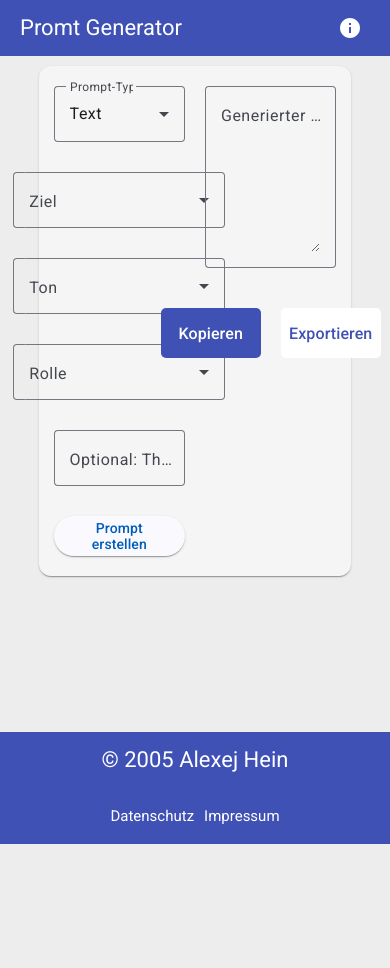
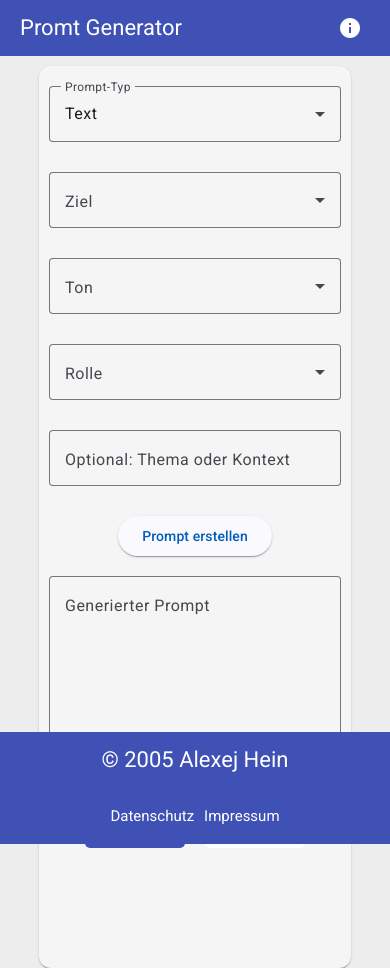
Before and after one commit to AlexejHein/PromtGenerator-, an Angular app: page /generator in a window 390 px wide. Before the commit the page ends 900 px from the top, so only its background shows below. Built offline with nearby package versions, Linux system fonts and the light colour scheme.

Commit message:
first commit

```diff
--- a/src/app/app.component.scss
+++ b/src/app/app.component.scss
@@ -2,4 +2,7 @@ app-footer{
   width: 100%;
   position: fixed;
   bottom: 0;
+  @media (max-width: 900px){
+    z-index: 10;
+  }
 }
--- a/src/app/generator/generator.component.scss
+++ b/src/app/generator/generator.component.scss
@@ -5,6 +5,9 @@
   justify-content: flex-start;
   height: 100vh;
   align-content: center;
+  @media (max-width: 900px) {
+    height: 80vh;
+  }
 
 
   mat-card {
@@ -17,6 +20,11 @@
     align-items: flex-start;
     background-color: #f5f5f5;
 
+    @media (max-width: 900px) {
+      flex-direction: column;
+      align-items: center;
+      padding-bottom: 100px;
+    }
     mat-form-field {
       width: 100%;
       margin-bottom: 10px;
@@ -34,6 +42,9 @@
       flex-direction: column;
       justify-content: center;
       align-items: center;
+      @media (max-width: 900px) {
+        width: 100%;
+      }
     }
 
     .second-card {
@@ -43,6 +54,10 @@
       flex-direction: column;
       justify-content: center;
       align-items: center;
+
+      @media (max-width: 900px) {
+        width: 100%;
+      }
 
       .buttons {
         display: flex;
```
